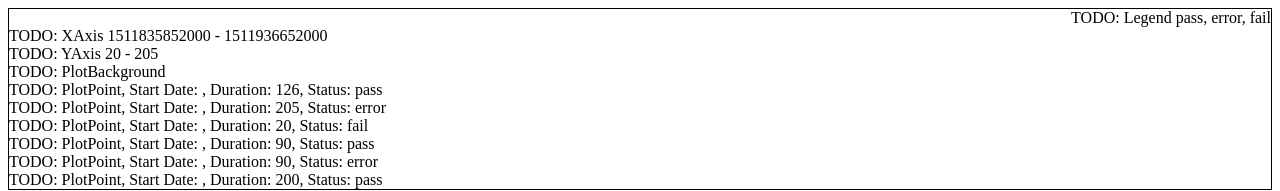
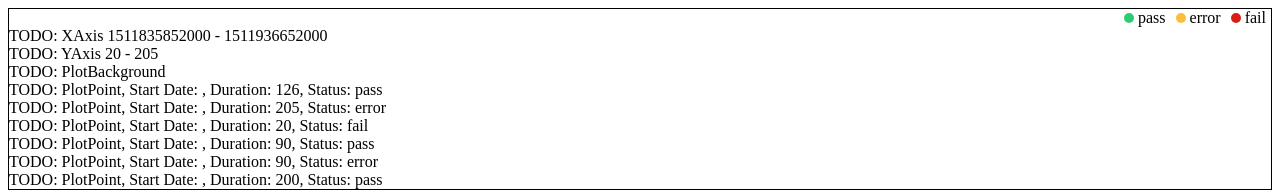
Before and after one commit to cdax/scatterplot-demo, a React app: page / in a window 1280 px wide. Shown: the top 191 px of the page. Built offline with nearby package versions, Linux system fonts and the light colour scheme.

Commit message:
Gets the Legend component to display SVG circles

```diff
--- /dev/null
+++ b/src/js/components/Scatterplot/Circle.js
@@ -0,0 +1,17 @@
+
+import React from 'react';
+import PropTypes from 'prop-types';
+
+
+const Circle = ({ radius, color }) => (
+  <svg width={2 * radius} height={2 * radius}>
+    <circle cx={radius} cy={radius} r={radius} fill={color} />
+  </svg>
+);
+
+Circle.propTypes = {
+  radius: PropTypes.number.isRequired, // TODO: this should be a positive number
+  color: PropTypes.string.isRequired, // TODO: this should be a valid RGB hexcode
+};
+
+export default Circle;
--- a/src/js/components/Scatterplot/Legend.js
+++ b/src/js/components/Scatterplot/Legend.js
@@ -2,12 +2,20 @@
 import React from 'react';
 import PropTypes from 'prop-types';
 
-import { Alignments } from './constants';
+import Circle from './Circle';
+import { StatusColors, Alignments } from './constants';
 
 
 const Legend = ({ values, alignment }) => (
   <div style={{ textAlign: alignment === Alignments.RIGHT ? 'right' : 'left' }}>
-    TODO: Legend {values.join(', ')}
+    {
+      values.map((value, idx) => (
+        // eslint-disable-next-line react/no-array-index-key
+        <span key={idx} style={{ padding: 5 }}>
+          <Circle radius={5} color={StatusColors[value]} /> {value}
+        </span>
+      ))
+    }
   </div>
 );
 
--- a/src/js/components/Scatterplot/constants.js
+++ b/src/js/components/Scatterplot/constants.js
@@ -1,9 +1,11 @@
 
-export const StatusValues = [
-  'pass',
-  'error',
-  'fail',
-];
+export const StatusColors = {
+  pass: '#2ecc71',
+  error: '#f9bf3b',
+  fail: '#d91e18',
+};
+
+export const StatusValues = Object.keys(StatusColors);
 
 export const Alignments = {
   LEFT: 0,
```
